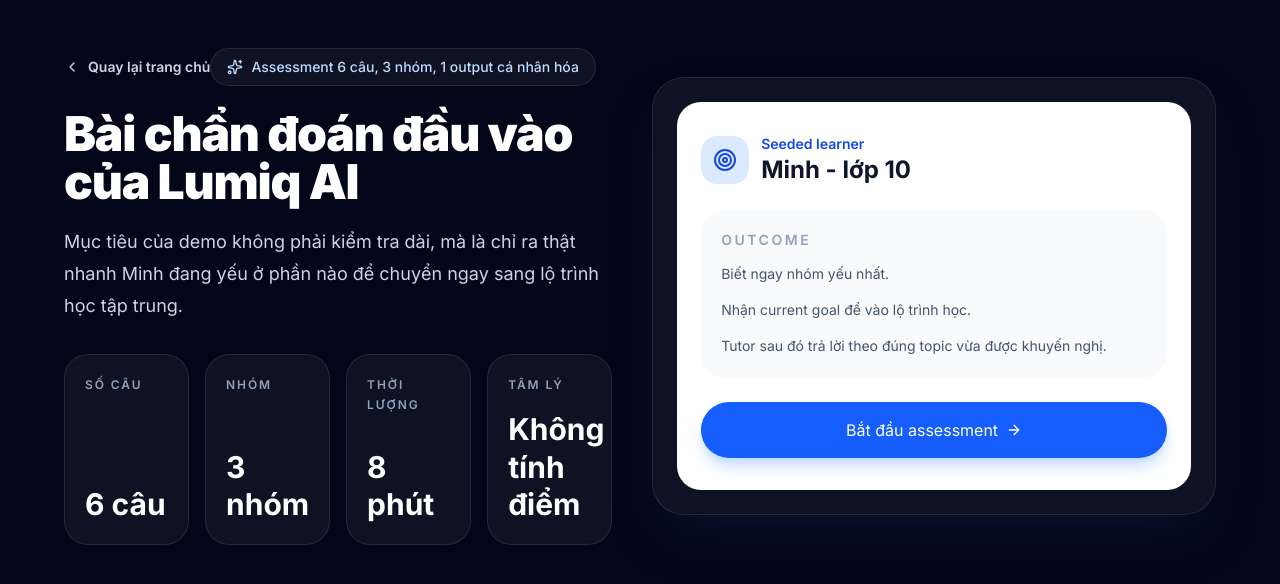
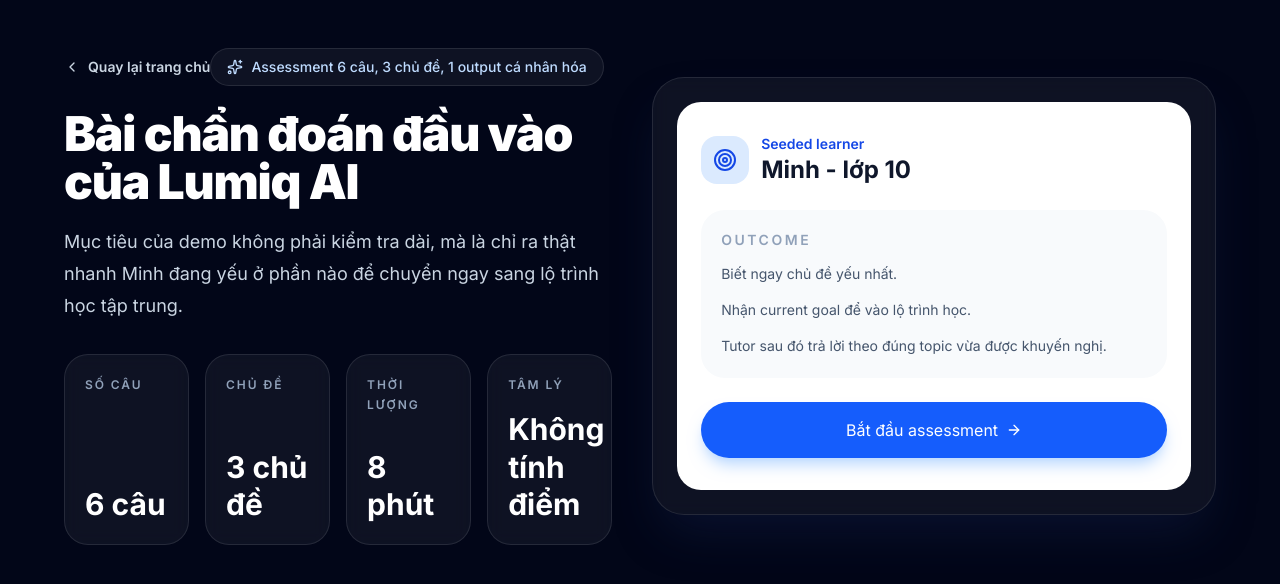
Before and after one commit to duynguyen31241020400-lang/nangluc-ai, a Next.js app: page /assessment in a window 1280 px wide. Shown: the top 584 px of the page. Built offline with nearby package versions, Linux system fonts and the light colour scheme.

Commit message:
Use clearer topic label in UI

```diff
--- a/src/app/assessment/page.tsx
+++ b/src/app/assessment/page.tsx
@@ -103,7 +103,7 @@
             </Link>
             <div className="inline-flex items-center gap-2 rounded-full border border-white/10 bg-white/5 px-4 py-2 text-sm font-medium text-blue-200">
               <Sparkles className="h-4 w-4" />
-              Assessment 6 câu, 3 nhóm, 1 output cá nhân hóa
+              Assessment 6 câu, 3 chủ đề, 1 output cá nhân hóa
             </div>
             <h1 className="mt-6 text-4xl font-black tracking-tight sm:text-5xl">
               Bài chẩn đoán đầu vào của Lumiq AI
@@ -113,7 +113,7 @@
             </p>
             <div className="mt-8 grid gap-4 sm:grid-cols-2 xl:grid-cols-4">
               <InfoCard label="Số câu" value="6 câu" />
-              <InfoCard label="Nhóm" value="3 nhóm" />
+              <InfoCard label="Chủ đề" value="3 chủ đề" />
               <InfoCard label="Thời lượng" value="8 phút" />
               <InfoCard label="Tâm lý" value="Không tính điểm" />
             </div>
@@ -134,7 +134,7 @@
               <div className="mt-6 rounded-3xl bg-slate-50 p-5">
                 <p className="text-sm font-semibold uppercase tracking-[0.18em] text-slate-400">Outcome</p>
                 <ul className="mt-3 space-y-3 text-sm leading-6 text-slate-600">
-                  <li>Biết ngay nhóm yếu nhất.</li>
+                  <li>Biết ngay chủ đề yếu nhất.</li>
                   <li>Nhận current goal để vào lộ trình học.</li>
                   <li>Tutor sau đó trả lời theo đúng topic vừa được khuyến nghị.</li>
                 </ul>
@@ -339,7 +339,7 @@
           <div className="rounded-[2rem] border border-slate-200 bg-white p-6 shadow-sm">
             <p className="text-sm font-semibold uppercase tracking-[0.2em] text-slate-400">Why this matters</p>
             <ul className="mt-4 space-y-3 text-sm leading-7 text-slate-600">
-              <li>Minh không cần học lại cả chương mà chỉ tập trung một nhóm trước.</li>
+              <li>Minh không cần học lại cả chương mà chỉ tập trung một chủ đề trước.</li>
               <li>Current goal này sẽ được mang sang learning path để chứng minh có cá nhân hóa.</li>
               <li>Tutor chat sẽ nhận đúng topic đang yếu thay vì trả lời chung chung.</li>
             </ul>
--- a/src/app/learn/math/page.tsx
+++ b/src/app/learn/math/page.tsx
@@ -148,7 +148,7 @@
                 <h2 className="text-lg font-bold">Progress tree theo kết quả assessment</h2>
               </div>
               <p className="mt-2 text-sm leading-6 text-slate-600">
-                Current goal sẽ nhảy theo nhóm yếu nhất. Đây là chỗ quan trọng nhất để demo cho giám khảo thấy personalization thực sự tồn tại.
+                Current goal sẽ nhảy theo chủ đề yếu nhất. Đây là chỗ quan trọng nhất để demo cho giám khảo thấy personalization thực sự tồn tại.
               </p>
               <div className="mt-6">
                 <ProgressTree
@@ -165,7 +165,7 @@
               <p className="text-sm font-semibold uppercase tracking-[0.18em] text-slate-400">Active focus</p>
               <h2 className="mt-2 text-2xl font-black text-slate-900">{activeNode.title}</h2>
               <div className="mt-5 grid gap-4 sm:grid-cols-2">
-                <MetricCard label="Mastery hiện tại" value={`${Math.round(activeNode.mastery * 100)}%`} helper={recommended?.title === activeNode.title ? "Đây là nhóm đang được ưu tiên." : "Đã có nền tương đối ổn hơn."} />
+                <MetricCard label="Mastery hiện tại" value={`${Math.round(activeNode.mastery * 100)}%`} helper={recommended?.title === activeNode.title ? "Đây là chủ đề đang được ưu tiên." : "Đã có nền tương đối ổn hơn."} />
                 <MetricCard label="Mức đánh giá" value={getMasteryLabel(report.results.find((item) => item.competencyId === activeNode.id)?.level ?? "average")} helper={activeNode.recommendedAction} />
               </div>
             </div>
--- a/src/app/page.tsx
+++ b/src/app/page.tsx
@@ -6,7 +6,7 @@
 const featureCards = [
   {
     title: "Đánh giá nhanh, đúng chỗ",
-    description: "Assessment 6 câu giúp học sinh biết mình yếu đúng nhóm nào thay vì học lại cả chương.",
+    description: "Assessment 6 câu giúp học sinh biết mình yếu đúng chủ đề nào thay vì học lại cả chương.",
     icon: Target,
   },
   {
```
